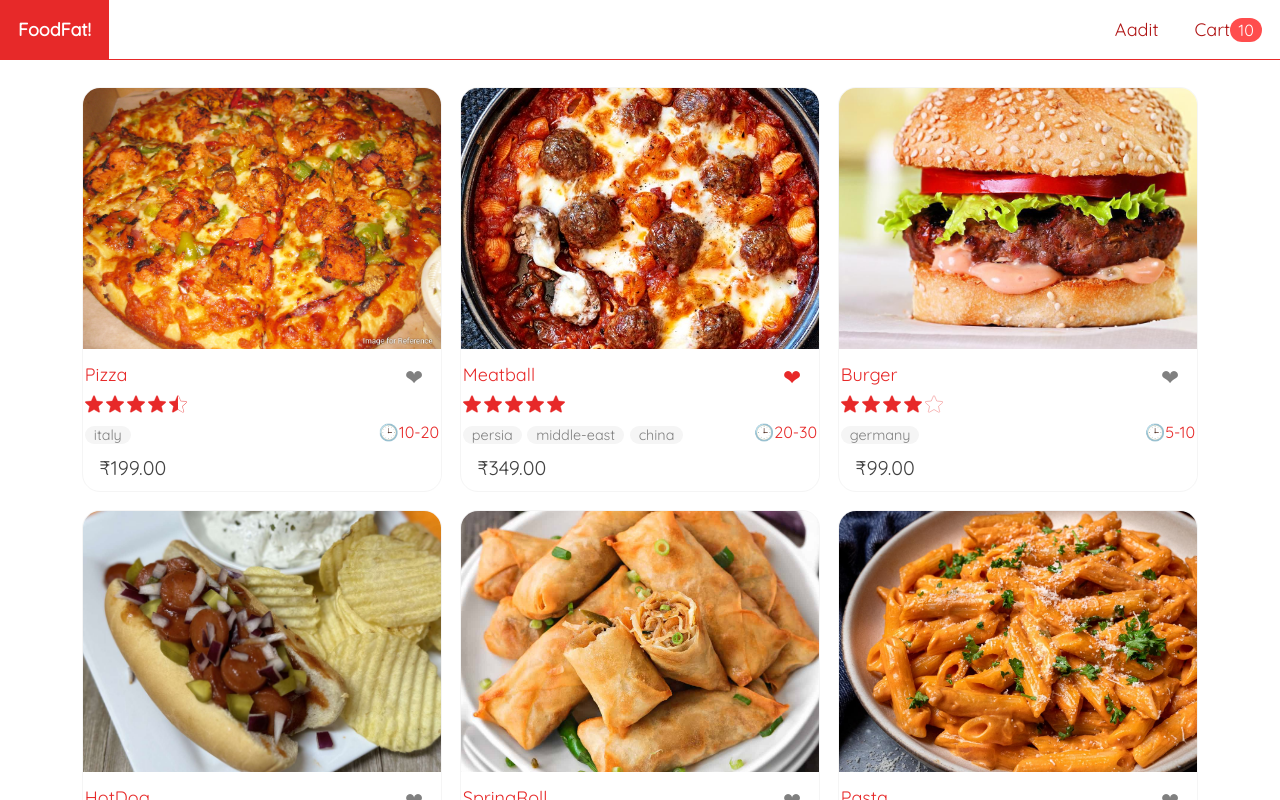
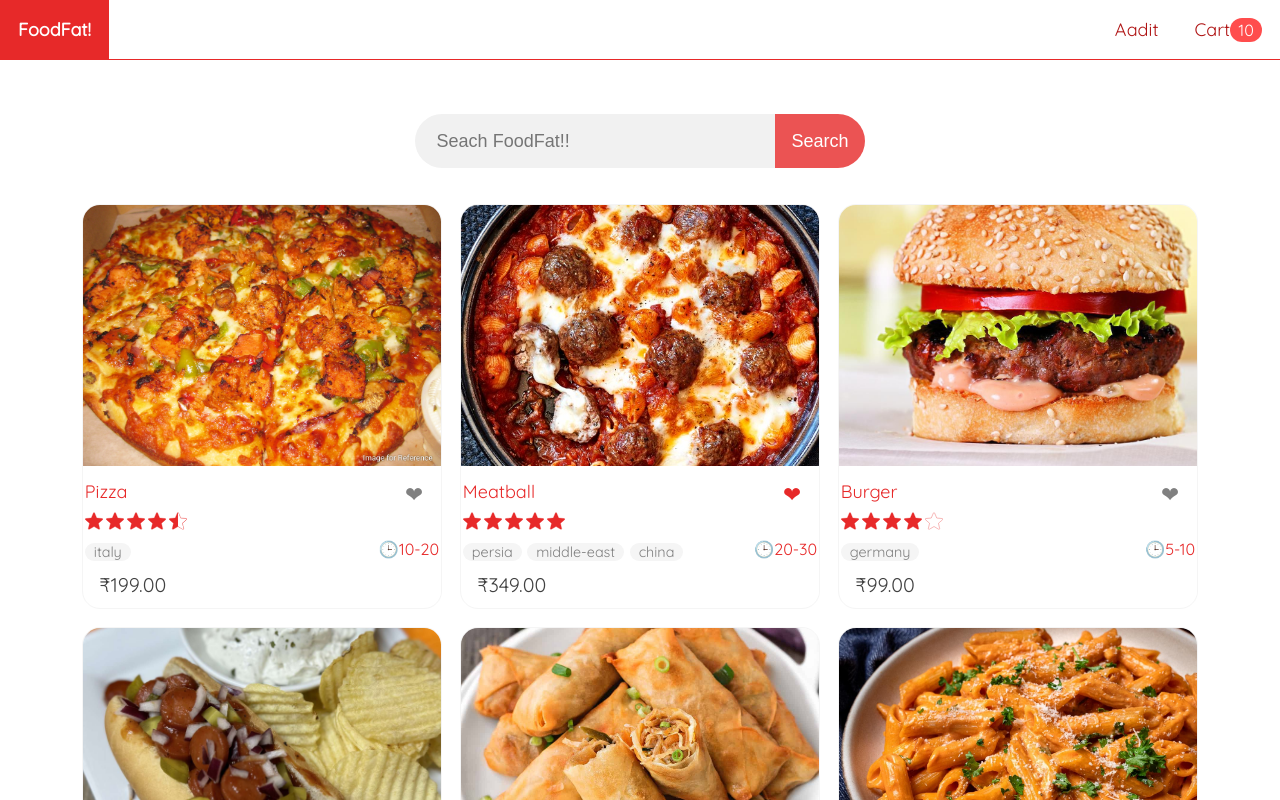
Before and after one commit to Whizzion957/GDSC_MeshDit, a React (Create React App) app in the folder frontend-meshdit/: page / in a window 1280 px wide. Shown: the top 800 px of the page. Built offline with nearby package versions, Linux system fonts and the light colour scheme.

Commit message:
Phase 2 done

```diff
--- a/frontend-meshdit/src/AppRoutes.js
+++ b/frontend-meshdit/src/AppRoutes.js
@@ -6,6 +6,7 @@ export default function AppRoutes() {
   return (
     <Routes>
         <Route path='/' element={<HomePage/>} />
+        <Route path='/search/:searchTerm' element={<HomePage/>} />
     </Routes>
   );
 }
--- /dev/null
+++ b/frontend-meshdit/src/components/Search/Search.js
@@ -0,0 +1,20 @@
+import React, { useState } from 'react'
+import classes from './search.module.css'
+import { useNavigate, useParams } from 'react-router-dom';
+
+export default function Search() {
+    const [term, setTerm] = useState('');
+    const navigate = useNavigate();
+    const {serachTerm} =useParams();
+
+    const search = async() => {
+        term? navigate('/search/' + term) : navigate('/');
+    };
+  return (
+    <div className={classes.container}>
+        <input type='text' placeholder='Seach FoodFat!!' onChange={e=> setTerm(e.target.value)} onKeyUp = {e => e.key==='Enter' && search()}
+        defaultValue={serachTerm} />
+        <button onClick={search}>Search</button>
+    </div>
+  )
+}
--- /dev/null
+++ b/frontend-meshdit/src/components/Search/search.module.css
@@ -0,0 +1,35 @@
+.container {
+    display: flex;
+    justify-content: center;
+    margin-top: 3rem;
+    margin-bottom: 1.5rem;
+}
+
+.container input {
+    border-radius: 10rem 0 0 10rem;
+    border: none;
+    height: 3rem;
+    width: 20rem;
+    background-color: #f1f1f1;
+    padding: 1.2rem;
+    font-size: 1rem;
+    font-weight: 500;
+    outline: none;
+}
+
+.container button {
+    color: grey;
+    height: 3rem;
+    width: 5rem;
+    font-size: 1rem;
+    border-radius: 0 10rem 10rem 0;
+    border: none;
+    background-color: #e72929;
+    color: white;
+    opacity: 0.8
+}
+
+.container button:hover {
+    opacity: 1;
+    cursor: pointer;
+}
--- a/frontend-meshdit/src/pages/Home/HomePage.js
+++ b/frontend-meshdit/src/pages/Home/HomePage.js
@@ -1,6 +1,8 @@
 import React, { useEffect, useReducer } from 'react'
-import { getAll } from '../../services/foodService';
+import { getAll, search } from '../../services/foodService';
 import Thumbnails from '../../components/Thumbnails/Thumbnails';
+import { useParams } from 'react-router-dom';
+import Search from '../../components/Search/Search';
 
 const initialState = {foods: []};
 const reducer = (state,action) => {
@@ -15,12 +17,14 @@ const reducer = (state,action) => {
 export default function HomePage() {
   const [state, dispatch] = useReducer(reducer, initialState);
   const {foods}=state;
-
+  const {searchTerm} = useParams();
   useEffect (()=> {
-    getAll().then(foods => dispatch({type: 'FOODS_LOADED', payload: foods}));
-  }, []);
+    const loadFoods = searchTerm? search(searchTerm) : getAll();
+    loadFoods.then(foods => dispatch({type: 'FOODS_LOADED', payload: foods}));
+  }, [searchTerm]);
   return (
     <>
+      <Search/>
       <Thumbnails foods={foods} />
     </>
   )
--- a/frontend-meshdit/src/services/foodService.js
+++ b/frontend-meshdit/src/services/foodService.js
@@ -1,3 +1,8 @@
 import { sample_foods } from "../data";
 
 export const getAll = async () => sample_foods;
+
+export const search = async (searchTerm) =>
+    sample_foods.filter(item =>
+        item.name.toLowerCase().includes(searchTerm.toLowerCase())
+    );
```
